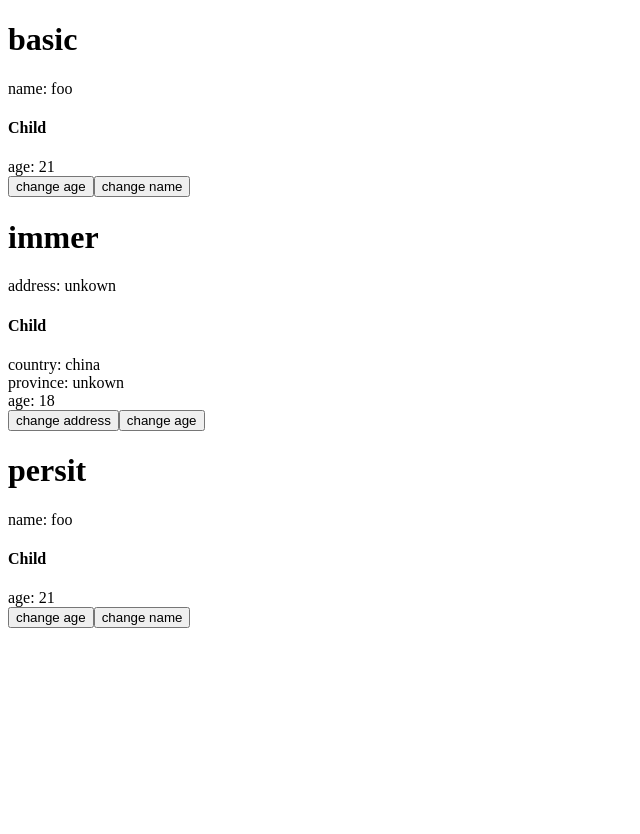
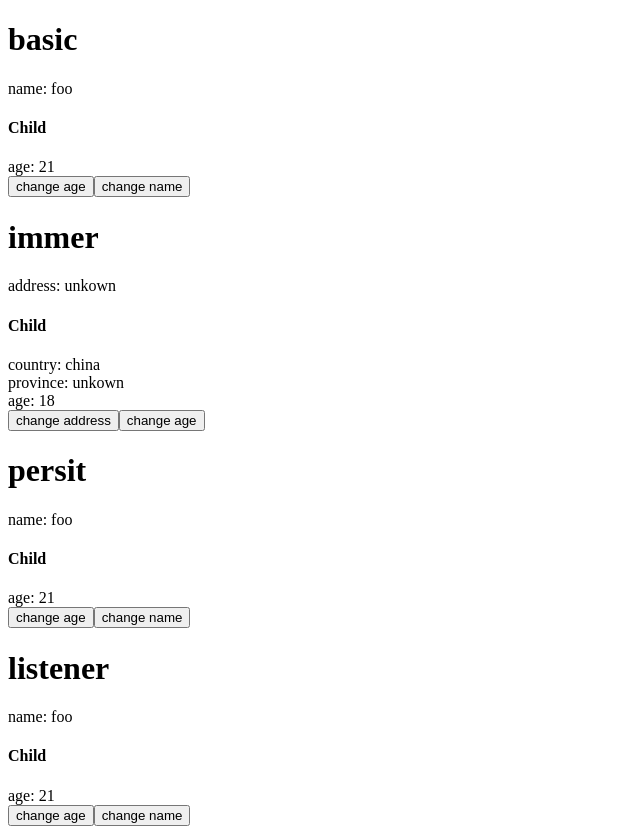
Before and after one commit to Plumbiu/react-store, a React (Vite) app in the folder packages/web-test/: page / in a window 1280 px wide. Shown: the whole page, without its empty margins (0-640 px from the left). Before the commit the page ends 800 px from the top, so only its background shows below. Built offline with nearby package versions, Linux system fonts and the light colour scheme.

Commit message:
chore: types

```diff
--- a/packages/store/src/react.ts
+++ b/packages/store/src/react.ts
@@ -1,28 +1,24 @@
+/* eslint-disable @stylistic/no-confusing-arrow */
 /* eslint-disable @stylistic/semi-style */
 /* eslint-disable @stylistic/indent */
 import { Draft, produce } from 'immer'
 import { useSyncExternalStore } from 'react'
-import { Plugin, BaseState, Listener, ListenerFn } from './types'
+import { Plugin, BaseState, Listener } from './types'
 import { assign } from './utils'
 
-type $SetParams<T extends BaseState> = (draft: Draft<T> | T) => void
-interface ExtenralData<T extends BaseState> {
-  $subscibe: ListenerFn<T>
-  $getState: {
-    (): T
-    <K extends keyof T>(selector: K): T[K]
-  }
-  $getInitialState: () => T
-  $setState: (state: Partial<T>) => void
-}
+type Produce<T extends BaseState> =
+  | ((state: T, param: Partial<T>) => T)
+  | ((state: T, param: (draft: Draft<T>) => void) => T)
+type $Set<T extends BaseState> = (state: Partial<T>) => void
+type $ImmerSet<T extends BaseState> = (cb: (draft: Draft<T>) => void) => void
 export function createStoreFactory<T extends BaseState>(
   state: T,
-  produce: (state: T, param: $SetParams<typeof state>) => T,
+  produce: Produce<T>,
   plugin?: Plugin<T>,
 ) {
   const initialState = state
   const listeners = new Set<Listener<T>>()
-  ;(state as any).$set = (param: $SetParams<T>) => {
+  ;(state as any).$set = (param: Partial<T> & ((draft: Draft<T>) => void)) => {
     const nextState = produce(state, param)
     if (
       Object.is(nextState, state) ||
@@ -52,39 +48,32 @@
     return () => listeners.delete(listener)
   }
 
-  function returnFn(): T & ExtenralData<T>
-  function returnFn<K extends keyof T>(selector: K): T[K] & ExtenralData<T>
-  function returnFn<K extends keyof T>(
-    selector?: K,
-    getServerSnapshot?: () => T,
-  ) {
+  returnFn.$subscribe = addListener
+  returnFn.$getState = (selector?: keyof T) =>
+    selector ? state[selector] : state
+  returnFn.$getInitialState = () => initialState
+  returnFn.$setState = (param: Partial<T>) => assign(state, param)
+
+  function returnFn(): T
+  function returnFn<K extends keyof T>(selector: K): T[K]
+  function returnFn<K extends keyof T>(selector?: K) {
     const data = useSyncExternalStore(
       addListener,
-      () => (selector ? state[selector] : state),
-      getServerSnapshot,
+      () => returnFn.$getState(selector),
+      returnFn.$getInitialState,
     )
     return data
   }
-
-  returnFn.$subscribe = addListener
-  returnFn.$getState = () => state
-  returnFn.$getInitialState = () => initialState
-  returnFn.$setState = (param: Partial<T>) => assign(state, param)
 
   return returnFn
 }
 
 export const createStore = <T extends BaseState>(
-  _state: T & ThisType<T & { $set: (state: Partial<T>) => void }>,
+  _state: T & ThisType<T & { $set: $Set<T> }>,
   plugin?: Plugin<any>,
-) =>
-  createStoreFactory<T>(
-    _state,
-    (state, param) => Object.assign({}, state, param),
-    plugin,
-  )
+) => createStoreFactory<T>(_state, assign, plugin)
 
 export const createImmerStore = <T extends BaseState>(
-  _state: T & ThisType<T & { $set: (cb: (draft: Draft<T>) => void) => void }>,
+  _state: T & ThisType<T & { $set: $ImmerSet<T> }>,
   plugin?: Plugin<any>,
 ) => createStoreFactory<T>(_state, produce, plugin)
--- a/packages/web-test/src/App.tsx
+++ b/packages/web-test/src/App.tsx
@@ -1,11 +1,13 @@
 import Basic from './components/Basic'
 import Immer from './components/ImmerStore'
 import Persit from './components/Persist'
+import Listener from './components/Listener'
 
 const components = {
   basic: <Basic />,
   immer: <Immer />,
   persit: <Persit />,
+  listener: <Listener />,
 }
 
 export default function App() {
--- /dev/null
+++ b/packages/web-test/src/components/Listener.tsx
@@ -0,0 +1,37 @@
+import { createStore } from '@plumbiu/react-store'
+
+const usePersonStore = createStore({
+  age: 21,
+  name: 'foo',
+  async changeAge(age: number) {
+    this.$set({ age })
+  },
+  changeName() {
+    this.$set({ name: this.name + '-' })
+  },
+})
+
+usePersonStore.$subscribe(console.log)
+
+function Child() {
+  const data = usePersonStore()
+  return (
+    <>
+      <div>age: {data.age}</div>
+      <button onClick={() => data.changeAge(data.age + 1)}>change age</button>
+      <button onClick={data.changeName}>change name</button>
+    </>
+  )
+}
+
+export default function Listener() {
+  const name = usePersonStore('name')
+  console.log('re-render')
+  return (
+    <>
+      <div>name: {name}</div>
+      <h4>Child</h4>
+      <Child />
+    </>
+  )
+}
```
